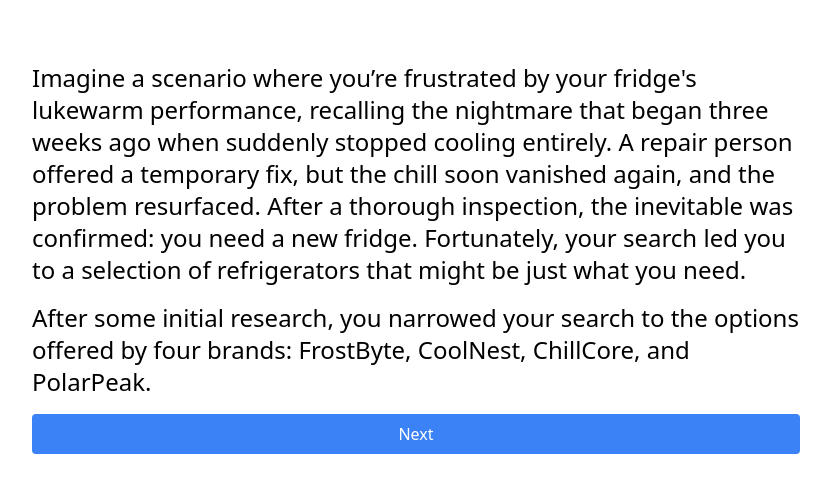
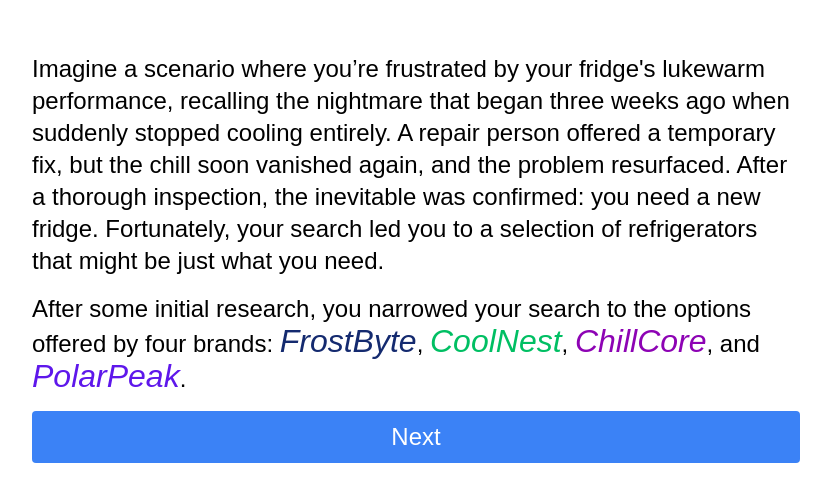
Before and after one commit to aaaaryaaa/test-rochak, a React (Create React App) app in the folder frontend/: page /info1 in a window 1280 px wide. Shown: the part 142-644 px from the top of the page, without its empty margins (224-1055 px from the left). Built offline with nearby package versions, Linux system fonts and the light colour scheme; no server answers.

Commit message:
designing changes to most pages except form and disclaimer

```diff
--- a/frontend/src/Components/Consent.js
+++ b/frontend/src/Components/Consent.js
@@ -1,6 +1,7 @@
 // components/Consent.js
 import React, { useState } from 'react';
 import { useNavigate } from 'react-router-dom';
+import '../index.css'; // Ensure the CSS file is imported
 
 const Consent = () => {
     const navigate = useNavigate();
@@ -14,7 +15,7 @@ const Consent = () => {
     };
 
     return (
-        <div className="flex flex-col  justify-center min-h-screen p-4 mx-60">
+        <div className="consent flex flex-col justify-center min-h-screen p-4 mx-60">
             <p className="text-2xl mb-4">
                 This study helps us understand how people evaluate products. There are no right or wrong answers. It is extremely important that you read the questions carefully and provide your true assessments.
             </p>
--- a/frontend/src/Components/FridgeList.js
+++ b/frontend/src/Components/FridgeList.js
@@ -238,7 +238,7 @@ const FridgeList = () => {
                   className="form-checkbox h-3 w-3 text-blue-600 rounded focus:ring focus:ring-offset-0 focus:ring-blue-500 disabled:opacity-50"
                 />
                 <span className="text-blue-400 text-sm">
-                  Select this fridge
+                  Compare
                 </span>
               </label>
             </div>
--- a/frontend/src/Components/InfoPage1.js
+++ b/frontend/src/Components/InfoPage1.js
@@ -1,6 +1,7 @@
 // components/InfoPage1.js
 import React from 'react';
 import { useNavigate } from 'react-router-dom';
+import '../index.css'; // Ensure the CSS file is imported
 
 const InfoPage1 = () => {
     const navigate = useNavigate();
@@ -10,12 +11,12 @@ const InfoPage1 = () => {
     };
 
     return (
-        <div className="flex flex-col justify-center min-h-screen p-4 mx-60">
+        <div className="infopage1 flex flex-col justify-center min-h-screen p-4 mx-60">
             <p className="text-2xl mb-4">
             Imagine a scenario where you’re frustrated by your fridge's lukewarm performance, recalling the nightmare that began three weeks ago when suddenly stopped cooling entirely. A repair person offered a temporary fix, but the chill soon vanished again, and the problem resurfaced. After a thorough inspection, the inevitable was confirmed: you need a new fridge. Fortunately, your search led you to a selection of refrigerators that might be just what you need.
             </p>
             <p className='text-2xl mb-4'>
-                After some initial research, you narrowed your search to the options offered by four brands: FrostByte, CoolNest, ChillCore, and PolarPeak.
+            After some initial research, you narrowed your search to the options offered by four brands: <span className="frostbyte">FrostByte</span>, <span className="coolnest">CoolNest</span>, <span className="chillcore">ChillCore</span>, and <span className="polarpeak">PolarPeak</span>.
             </p>
             <button onClick={handleNext} className="px-4 py-2 bg-blue-500 text-white rounded">
                 Next
--- a/frontend/src/Components/InfoPage2.js
+++ b/frontend/src/Components/InfoPage2.js
@@ -3,6 +3,7 @@ import React, { useState } from 'react';
 import { useNavigate } from 'react-router-dom';
 import BaseUrl from '../BaseUrl';
 import axios from 'axios';
+import '../index.css'; // Ensure the CSS file is imported
 
 const InfoPage2 = () => {
     const navigate = useNavigate();
@@ -41,7 +42,7 @@ const InfoPage2 = () => {
     // };
 
     return (
-        <div className="flex flex-col justify-center min-h-screen p-4 mx-60">
+        <div className="infopage2 flex flex-col justify-center min-h-screen p-4 mx-60">
             <p className="text-2xl mb-4">
                 Further you will be presented with various refrigerator models from these four brands. Hover on any model to view its full specifications, which would be displayed on the right side of the screen.
                 You are free to select up to 4 models for comparison. The interactive design allows you to revisit the options screen at any time to adjust the models you are comparing.
--- a/frontend/src/Components/NoConsent.js
+++ b/frontend/src/Components/NoConsent.js
@@ -1,10 +1,13 @@
 import React from 'react'
+import '../index.css'; // Ensure the CSS file is imported
 
 export default function NoConsent() {
   return (
     <div>
-        <div className='text-center p-10 text-[1.2rem]'>
-            As you do not wish to participate in this study, please close this survey and return to your submission on Prolific by selecting 'Stop without completing' button
+        <div className='noconsent flex flex-col justify-center min-h-screen p-4 mx-60'>
+        <p className="text-2xl mb-4">
+        As you do not wish to participate in this study, please close this survey and return to your submission on Prolific by selecting 'Stop without completing' button.
+            </p>
         </div>
     </div>
   )
--- a/frontend/src/Components/RestOfSurvey.js
+++ b/frontend/src/Components/RestOfSurvey.js
@@ -1,5 +1,6 @@
 import React, {useState, useEffect} from 'react'
 import BaseUrl from '../BaseUrl';
+import '../index.css'; // Ensure the CSS file is imported
 
 export default function RestOfSurvey() {
     const [user, setUser] = useState(null);
@@ -51,8 +52,10 @@ export default function RestOfSurvey() {
   }, []);
 
   return (
-    <div className='flex flex-col justify-center min-h-screen p-4 mx-60'>
-        <div className='p-5 text-center w-full '>Thank you for taking part in this study. Please click the button below to be redirected back to Prolific and register your submission.</div>
+    <div className='restofsurvey flex flex-col justify-center min-h-screen p-4 mx-60'>
+        <p className="text-2xl mb-4">
+        Thank you for taking part in this study. Please click the button below to be redirected back to Prolific and register your submission.
+            </p>
         <a className='px-4 py-2 bg-blue-500 text-white rounded text-center' href='https://app.prolific.com/submissions/complete?cc=C1F8S210'>Submit</a>
         {/* {time && (<div>Time taken: {time}</div>)} */}
     </div>
--- a/frontend/src/Pages/Page2.js
+++ b/frontend/src/Pages/Page2.js
@@ -277,7 +277,7 @@ const Page2 = () => {
                     disabled={isDisabled(fridge.name)}
                     className="form-checkbox h-3 w-3 text-blue-600 rounded focus:ring focus:ring-offset-0 focus:ring-blue-500 disabled:opacity-50"
                   />
-                  <span className="text-blue-400 text-sm">Select this fridge</span>
+                  <span className="text-blue-400 text-sm">Compare</span>
                 </label>
 
             </div>
--- a/frontend/src/Pages/Page3.js
+++ b/frontend/src/Pages/Page3.js
@@ -276,7 +276,7 @@ const Page3 = () => {
                     disabled={isDisabled(fridge.name)}
                     className="form-checkbox h-3 w-3 text-blue-600 rounded focus:ring focus:ring-offset-0 focus:ring-blue-500 disabled:opacity-50"
                   />
-                  <span className="text-blue-400 text-sm">Select this fridge</span>
+                  <span className="text-blue-400 text-sm">Compare</span>
                 </label>
 
             </div>
--- a/frontend/src/index.css
+++ b/frontend/src/index.css
@@ -1,3 +1,43 @@
 @tailwind base;
 @tailwind components;
 @tailwind utilities;
+
+/* General font and size for consent, infopage1, infopage2, restofsurvey, noconsent */
+.consent, .infopage1, .infopage2, .restofsurvey, .noconsent {
+    font-family: 'Poppins', sans-serif;
+    font-size: 24px;
+}
+
+/* Make all text in the .consent class italic */
+.noconsent {
+    font-style: italic;
+}
+
+/* Specific styles for the four words */
+.frostbyte {
+    font-family: 'Barlow', sans-serif;
+    font-style: italic;
+    font-size: 32px;
+    color: #142a6f;
+}
+
+.coolnest {
+    font-family: 'Barlow', sans-serif;
+    font-style: italic;
+    font-size: 32px;
+    color: #00bf63;
+}
+
+.chillcore {
+    font-family: 'Barlow', sans-serif;
+    font-style: italic;
+    font-size: 32px;
+    color: #8d03b4;
+}
+
+.polarpeak {
+    font-family: 'Barlow', sans-serif;
+    font-style: italic;
+    font-size: 32px;
+    color: #5e17eb;
+}
```
Also changed, not shown: frontend/src/Components/FridgeComparison.js (+4 -4 lines).
